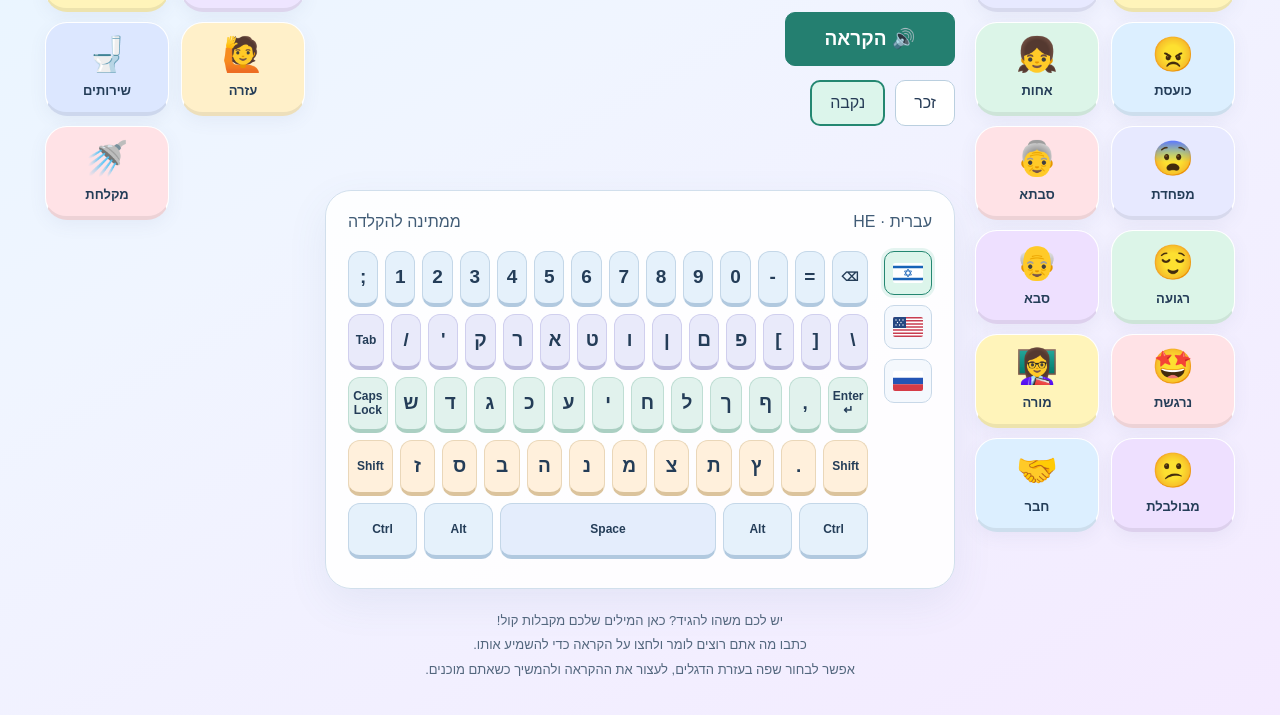
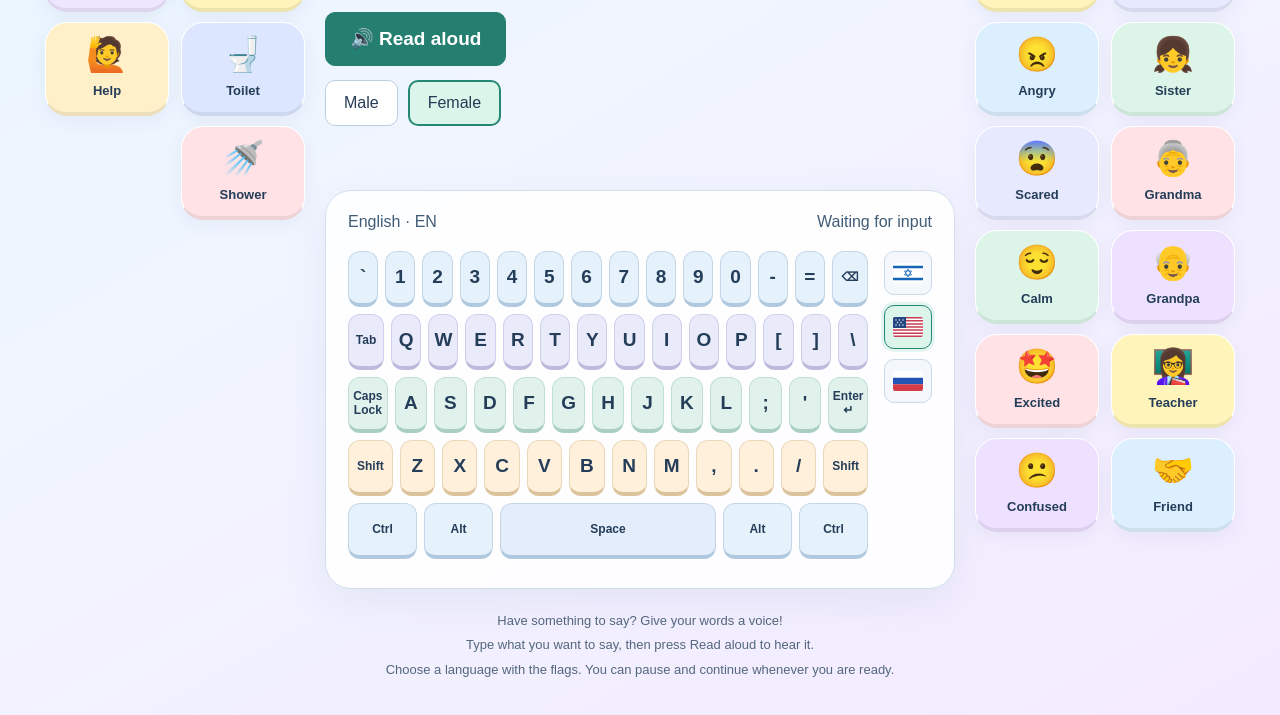
Before and after one commit to doriuss/mywebsite, a website: page index.html in a window 1280 px wide. Shown: the part 689-1404 px from the top of the page. Drawn offline with Linux system fonts and the light colour scheme.

Commit message:
Add files via upload
פתיחה בשפת דפדפן

```diff
--- a/index.html
+++ b/index.html
@@ -51,7 +51,7 @@ const rows=[['Backquote','Digit1','Digit2','Digit3','Digit4','Digit5','Digit6','
 const he={'KeyQ':'/','KeyW':"'",'KeyE':'ק','KeyR':'ר','KeyT':'א','KeyY':'ט','KeyU':'ו','KeyI':'ן','KeyO':'ם','KeyP':'פ','KeyA':'ש','KeyS':'ד','KeyD':'ג','KeyF':'כ','KeyG':'ע','KeyH':'י','KeyJ':'ח','KeyK':'ל','KeyL':'ך','Semicolon':'ף','Quote':',','KeyZ':'ז','KeyX':'ס','KeyC':'ב','KeyV':'ה','KeyB':'נ','KeyN':'מ','KeyM':'צ','Comma':'ת','Period':'ץ','Slash':'.','Backquote':';'};
 const ru={Backquote:'ё',KeyQ:'й',KeyW:'ц',KeyE:'у',KeyR:'к',KeyT:'е',KeyY:'н',KeyU:'г',KeyI:'ш',KeyO:'щ',KeyP:'з',BracketLeft:'х',BracketRight:'ъ',KeyA:'ф',KeyS:'ы',KeyD:'в',KeyF:'а',KeyG:'п',KeyH:'р',KeyJ:'о',KeyK:'л',KeyL:'д',Semicolon:'ж',Quote:'э',KeyZ:'я',KeyX:'ч',KeyC:'с',KeyV:'м',KeyB:'и',KeyN:'т',KeyM:'ь',Comma:'б',Period:'ю',Slash:'.'};
 const symbols={Backquote:'`',Minus:'-',Equal:'=',BracketLeft:'[',BracketRight:']',Backslash:'\\',Semicolon:';',Quote:"'",Comma:',',Period:'.',Slash:'/'};
-const names={Backspace:'⌫',Tab:'Tab',CapsLock:'Caps',Enter:'Enter ↵',ShiftLeft:'Shift',ShiftRight:'Shift',ControlLeft:'Ctrl',ControlRight:'Ctrl',AltLeft:'Alt',AltRight:'Alt',Space:'רווח'};let language='he';const buttons=new Map();const area=document.querySelector('#input'),mode=document.querySelector('#mode');
+const names={Backspace:'⌫',Tab:'Tab',CapsLock:'Caps',Enter:'Enter ↵',ShiftLeft:'Shift',ShiftRight:'Shift',ControlLeft:'Ctrl',ControlRight:'Ctrl',AltLeft:'Alt',AltRight:'Alt',Space:'רווח'};function initialLanguage(){const preferred=(navigator.languages&&navigator.languages[0])||navigator.language||'en';return /^(he|iw)(-|_|$)/i.test(preferred)?'he':'en'}let language=initialLanguage();const buttons=new Map();const area=document.querySelector('#input'),mode=document.querySelector('#mode');
 for(const row of rows){const el=document.createElement('div');el.className='row';for(const code of row){const b=document.createElement('button');b.type='button';b.className='key'+(names[code]?' wide':'')+(code==='Space'?' space':'');b.dataset.code=code;b.tabIndex=-1;b.addEventListener('mousedown',e=>e.preventDefault());b.addEventListener('click',()=>{area.focus();if(code==='Enter'){enterSpeech();return}if(code==='Backspace'){let s=area.selectionStart,e=area.selectionEnd;area.setRangeText('',s===e?Math.max(0,s-1):s,e,'end')}else if(code==='Enter'||code==='Space'||!names[code])insertVirtualText(code==='Enter'?'\n':code==='Space'?' ':label(code));});el.append(b);buttons.set(code,b)}document.querySelector('#keys').append(el)}
 
 let textLimitReached=false;
```
